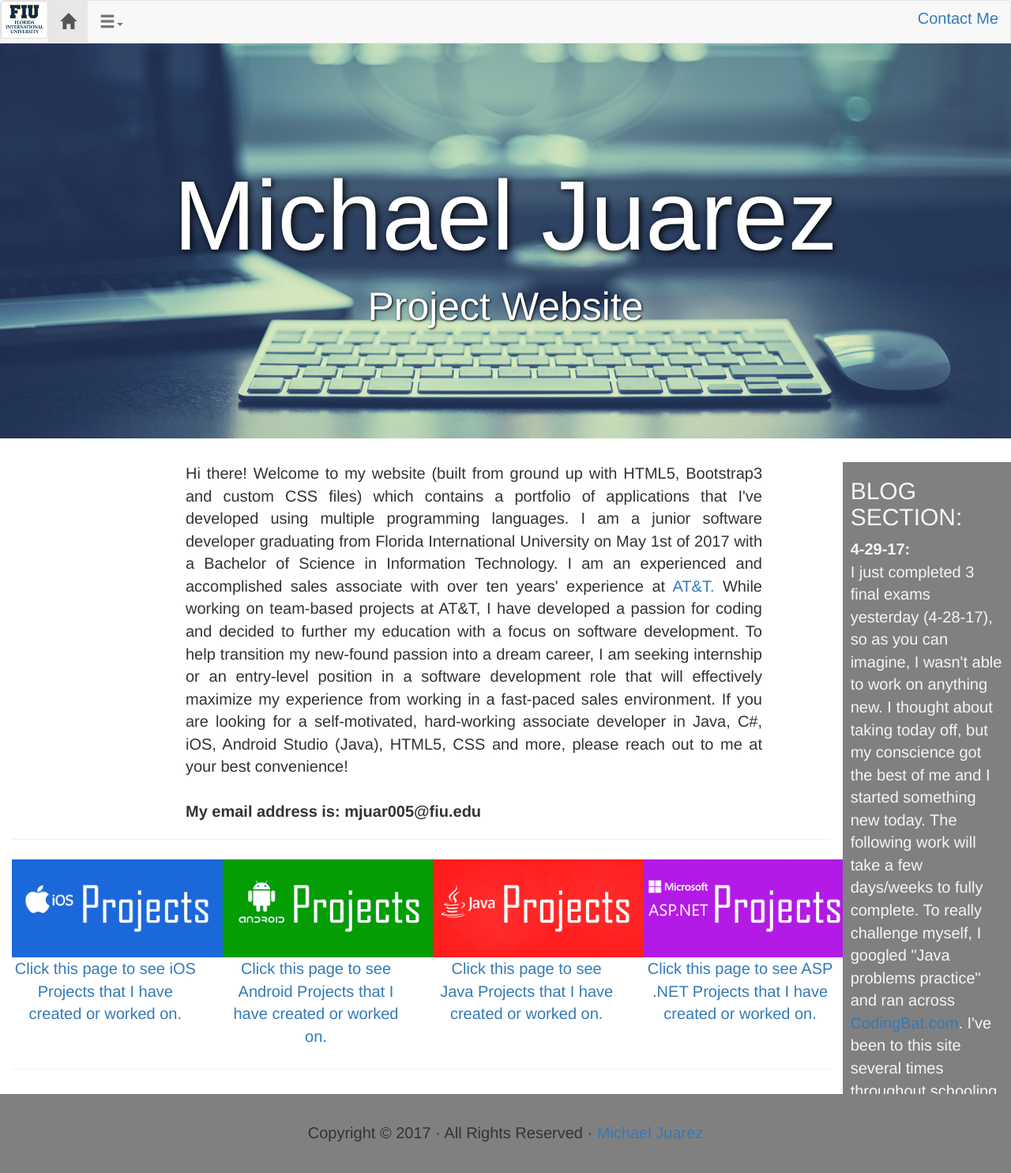
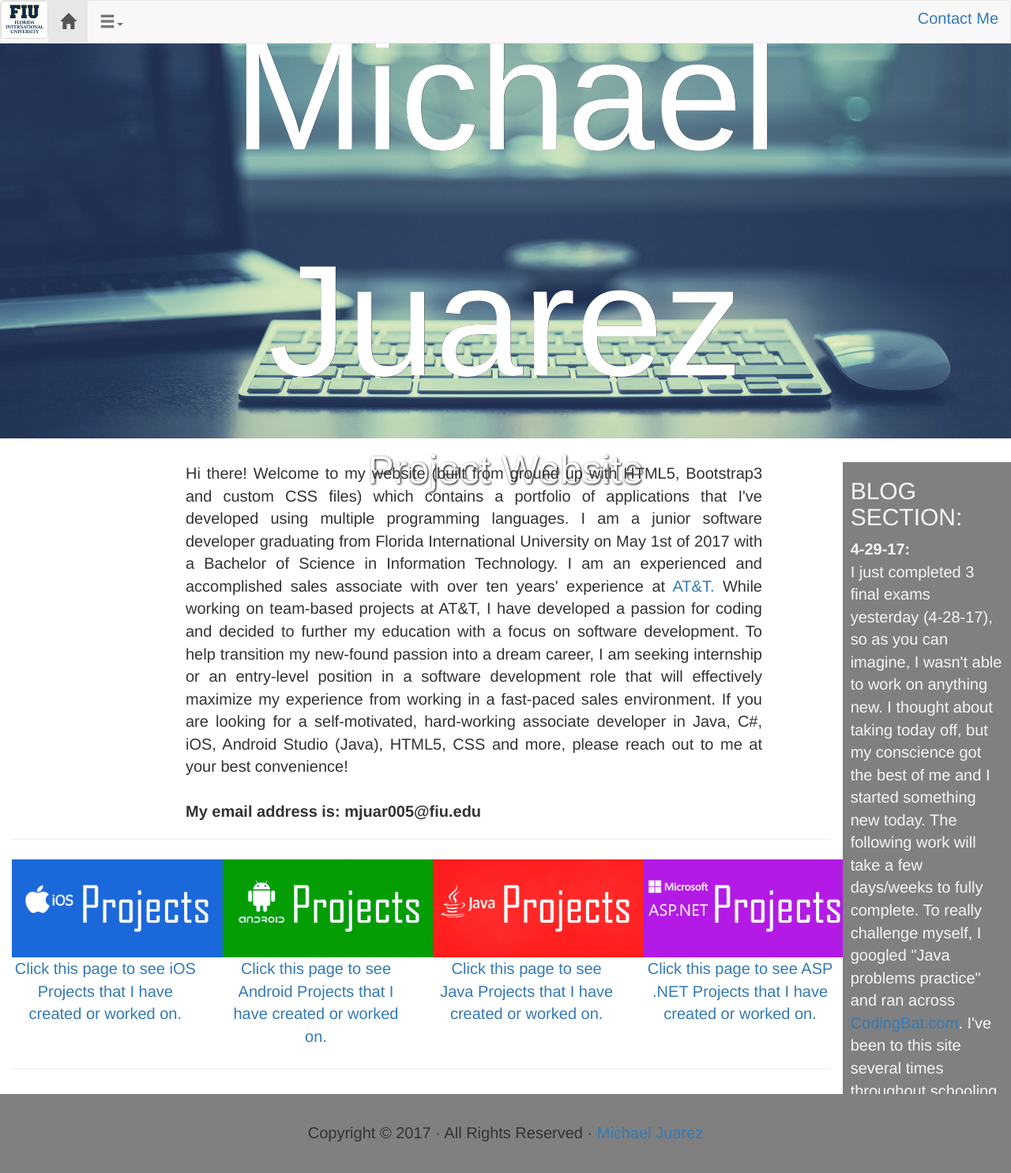
Before and after one commit to MikeJuarez/MikeJuarez.github.io, a Jekyll site: the page index.html, which Jekyll copies as it is, in a window 1280 px wide. Shown: the whole page at 79% size. Built offline with Jekyll 4.4.1, drawn with Linux system fonts in a browser that asks for light colours.

Commit message:
Mobile focused changes
-Experimenting with @media and font sizes

```diff
--- a/css/mikej.css
+++ b/css/mikej.css
@@ -112,3 +112,26 @@ p {
 	padding-bottom:5px;
 
 }
+
+@media screen and (min-width: 480px) {
+    .h1mike {
+        font-size: 4em;
+    }
+}
+
+@media screen and (min-width: 768px) {
+    .h1mike {
+        font-size: 5em;
+    }
+}
+
+@media screen and (min-width: 992px) {
+    .h1mike {
+        font-size: 8em;
+    }
+}
+	@media screen and (min-width: 1200px) {
+    .h1mike {
+        font-size: 10em;
+    }
+}
--- a/index.html
+++ b/index.html
@@ -52,7 +52,7 @@
 <div class="jumbotron">
 	<div class="container">
      <div class="row text-center">
-      <h1>Michael Juarez</h1>
+      <div class="h1mike">Michael Juarez</div>
       <h2>Project Website</h2>
 	</div>
   	</div>
```
